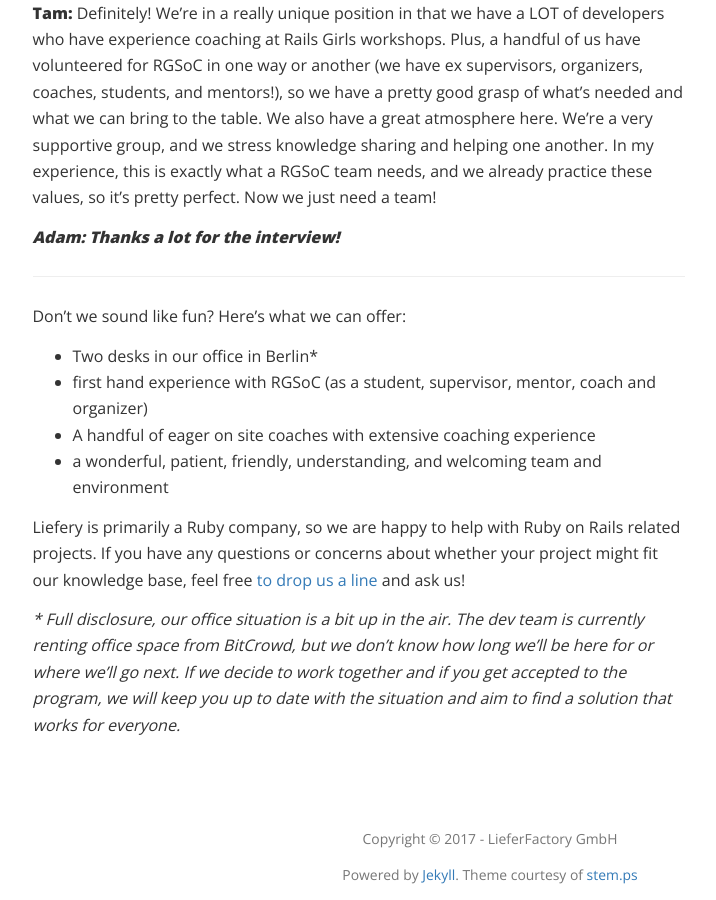
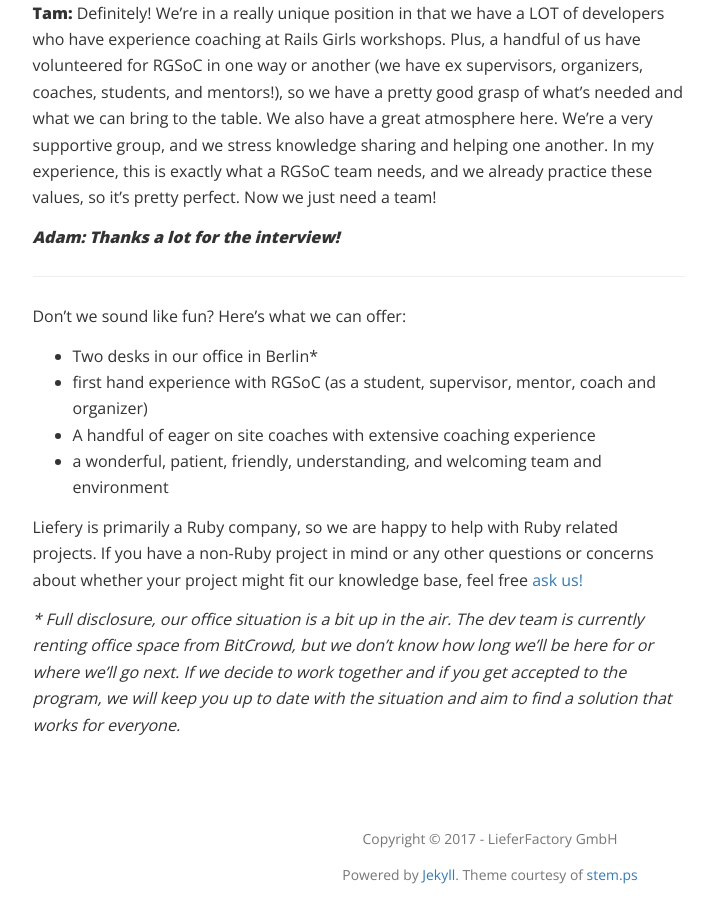
Before and after one commit to liefery-it-legacy/blog, a Jekyll site: the page built from _posts/2018-02-12-we-want-to-be-your-rgsoc-coaching-company.md, in a window 1280 px wide and 900 px high, scrolled down 2329 px. Shown: the whole window, without its empty margins (150-866 px from the left). Built offline with Jekyll 4.4.1, drawn with Linux system fonts in a browser that asks for light colours; nearby versions of some CDN libraries; comment, search, counter and statistics services are not loaded.

Commit message:
be a tiny bit more open about languages

```diff
--- a/_posts/2018-02-12-we-want-to-be-your-rgsoc-coaching-company.md
+++ b/_posts/2018-02-12-we-want-to-be-your-rgsoc-coaching-company.md
@@ -46,7 +46,7 @@ Don't we sound like fun? Here's what we can offer:
 * A handful of eager on site coaches with extensive coaching experience
 * a wonderful, patient, friendly, understanding, and welcoming team and environment
 
-Liefery is primarily a Ruby company, so we are happy to help with Ruby on Rails related projects. If you have any questions or concerns about whether your project might fit our knowledge base, feel free [to drop us a line](mailto:tam@liefery.com) and ask us!
+Liefery is primarily a Ruby company, so we are happy to help with Ruby related projects. If you have a non-Ruby project in mind or any other questions or concerns about whether your project might fit our knowledge base, feel free [ask us!](mailto:tam@liefery.com)
 
 
 _* Full disclosure, our office situation is a bit up in the air. The dev team is currently renting office space from BitCrowd, but we don't know how long we'll be here for or where we'll go next. If we decide to work together and if you get accepted to the program, we will keep you up to date with the situation and aim to find a solution that works for everyone._
```
